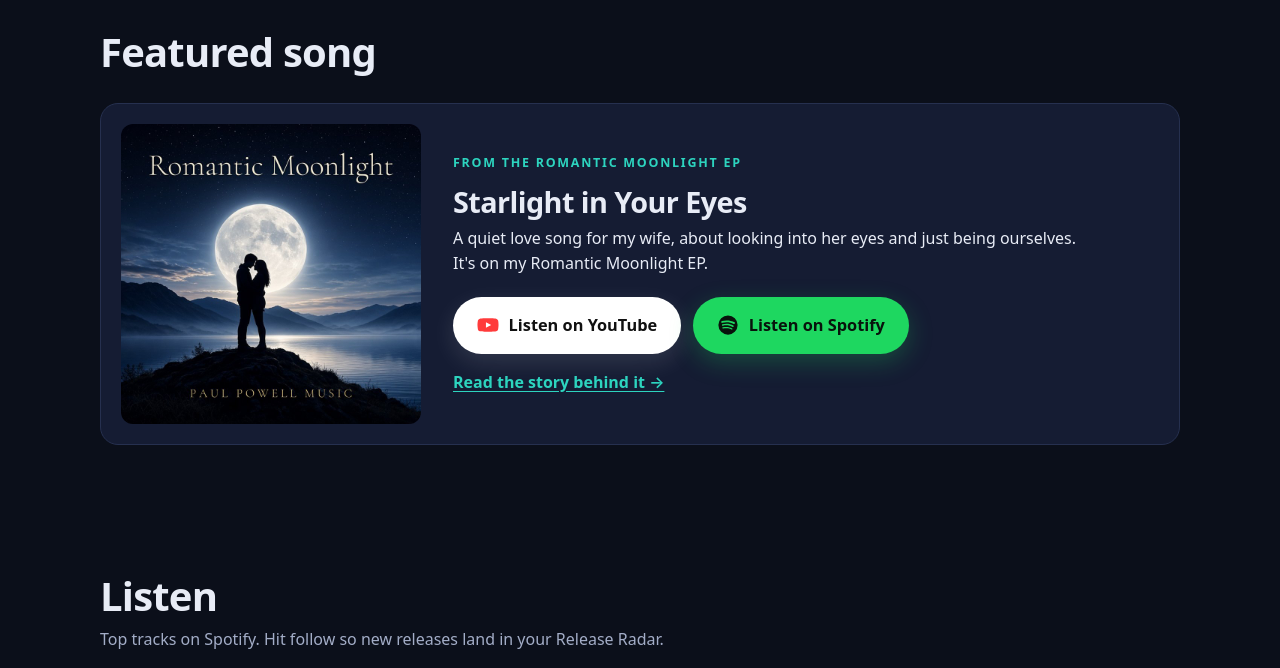
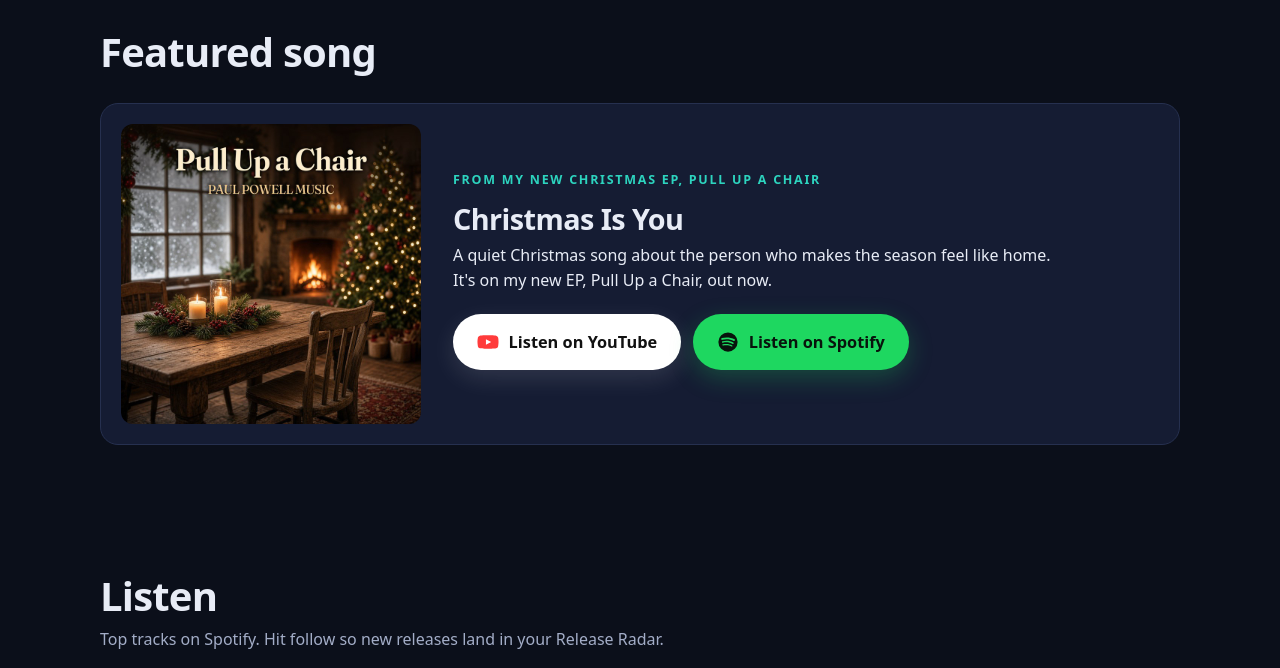
Before and after one commit to paulhpowell-music/musaicconnect, a plain HTML site: page index.html in a window 1280 px wide. Shown: the part 580-1248 px from the top of the page. Drawn offline with Linux system fonts and the light colour scheme.

Commit message:
Feature the Christmas EP Pull Up a Chair on the homepage
Swap the Featured song section to Christmas Is You, from the new
Pull Up a Chair EP, with the official Spotify album link and the
public lyric video.

```diff
--- a/index.html
+++ b/index.html
@@ -106,26 +106,25 @@
         </div>
         <article class="card featured-song">
           <!-- SWAP: cover image -->
-          <img class="featured-cover" src="assets/romantic-moonlight-cover.jpg" alt="Romantic Moonlight EP cover: a couple embracing on a hilltop beneath a full moon" width="800" height="800" loading="lazy">
+          <img class="featured-cover" src="assets/pull-up-a-chair-cover.jpg" alt="Pull Up a Chair EP cover: a wooden table with candles and evergreen, an empty chair, a fireplace and Christmas tree, and snow falling outside the window" width="800" height="800" loading="lazy">
           <div class="featured-song-text">
-            <p class="eyebrow">From the Romantic Moonlight EP</p>
+            <p class="eyebrow">From my new Christmas EP, Pull Up a Chair</p>
             <!-- SWAP: song title -->
-            <h3>Starlight in Your Eyes</h3>
+            <h3>Christmas Is You</h3>
             <!-- SWAP: two-line note (two short sentences) -->
-            <p>A quiet love song for my wife, about looking into her eyes and just being ourselves.<br>It's on my Romantic Moonlight EP.</p>
+            <p>A quiet Christmas song about the person who makes the season feel like home.<br>It's on my new EP, Pull Up a Chair, out now.</p>
             <div class="cta-row">
               <!-- SWAP: YouTube link (the song's own video) -->
-              <a class="btn btn-youtube" href="https://www.youtube.com/watch?v=8VV_0VsBzx0" target="_blank" rel="noopener">
+              <a class="btn btn-youtube" href="https://www.youtube.com/watch?v=4peewtNGXmM" target="_blank" rel="noopener">
                 <svg aria-hidden="true" viewBox="0 0 24 24"><path fill="currentColor" d="M23 7.2a3 3 0 0 0-2.1-2.1C19 4.6 12 4.6 12 4.6s-7 0-8.9.5A3 3 0 0 0 1 7.2 31 31 0 0 0 .5 12 31 31 0 0 0 1 16.8a3 3 0 0 0 2.1 2.1c1.9.5 8.9.5 8.9.5s7 0 8.9-.5a3 3 0 0 0 2.1-2.1c.4-1.6.5-4.8.5-4.8s0-3.2-.5-4.8ZM9.75 15.05v-6.1L15.5 12l-5.75 3.05Z"/></svg>
                 Listen on YouTube
               </a>
-              <a class="btn btn-spotify" href="https://open.spotify.com/track/0dztZdzSoZ73X1a7CDT4rG" target="_blank" rel="noopener">
+              <a class="btn btn-spotify" href="https://open.spotify.com/album/6Oukth8Xc2NZ2mpwvX0xCc" target="_blank" rel="noopener">
                 <svg aria-hidden="true" viewBox="0 0 24 24"><path fill="currentColor" d="M12 1.5a10.5 10.5 0 1 0 0 21 10.5 10.5 0 0 0 0-21Zm4.8 15.15a.66.66 0 0 1-.9.22c-2.47-1.5-5.58-1.85-9.24-1.01a.66.66 0 1 1-.3-1.28c4-.92 7.44-.52 10.22 1.17.31.19.41.6.22.9Zm1.28-2.85a.82.82 0 0 1-1.13.27c-2.83-1.74-7.14-2.24-10.48-1.23a.82.82 0 1 1-.48-1.57c3.82-1.16 8.57-.6 11.82 1.4.39.24.51.75.27 1.13Zm.11-2.97C14.8 8.82 9.2 8.63 5.96 9.62a.99.99 0 1 1-.57-1.89c3.72-1.13 9.9-.91 13.8 1.4a.99.99 0 0 1-1 1.7Z"/></svg>
                 Listen on Spotify
               </a>
             </div>
             <!-- SWAP: link to this song's story (or delete this line if it has none) -->
-            <p class="small-link"><a href="stories/#starlight-in-your-eyes">Read the story behind it →</a></p>
           </div>
         </article>
       </div>
```
Also changed, not shown: assets/pull-up-a-chair-cover.jpg (added).
